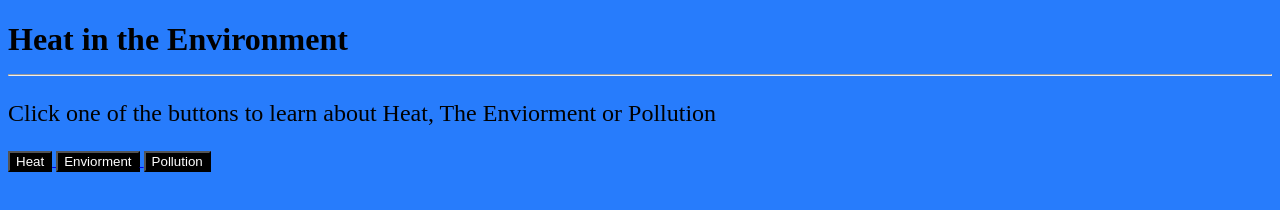
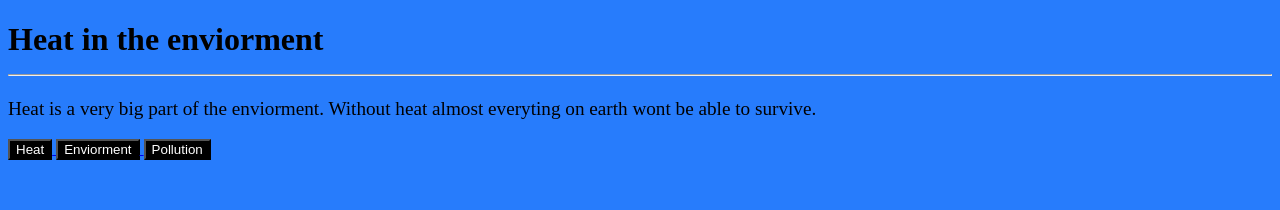
Before and after one commit to NotButter18/Heat-Project, a plain HTML site: page index.html in a window 1280 px wide. Drawn offline with Linux system fonts and the light colour scheme.

Commit message:
Add files via upload

```diff
--- a/index.html
+++ b/index.html
@@ -3,15 +3,16 @@
 <head>
     <meta charset="UTF-8">
     <meta name="viewport" content="width=device-width, initial-scale=1.0">
-    <title>Heat & Environment</title>
+    <title>Heat & Enviorment</title>
 </head>
 <body style="background-color: rgb(39, 124, 252);">
     <h1>
-        Heat in the Environment
+        Heat in the enviorment
         <hr style="background-color: black;">
     </h1>
-    <p style="font-size: x-large;">
-        Click one of the buttons to learn about Heat, The Enviorment or Pollution
+    <p style="font-size: larger;">
+        Heat is a very big part of the enviorment. Without heat almost everyting on earth wont be able to survive.
+
     </p>
     <a href="Heat.html">
         <button style="background-color: black; color: white;">
```
